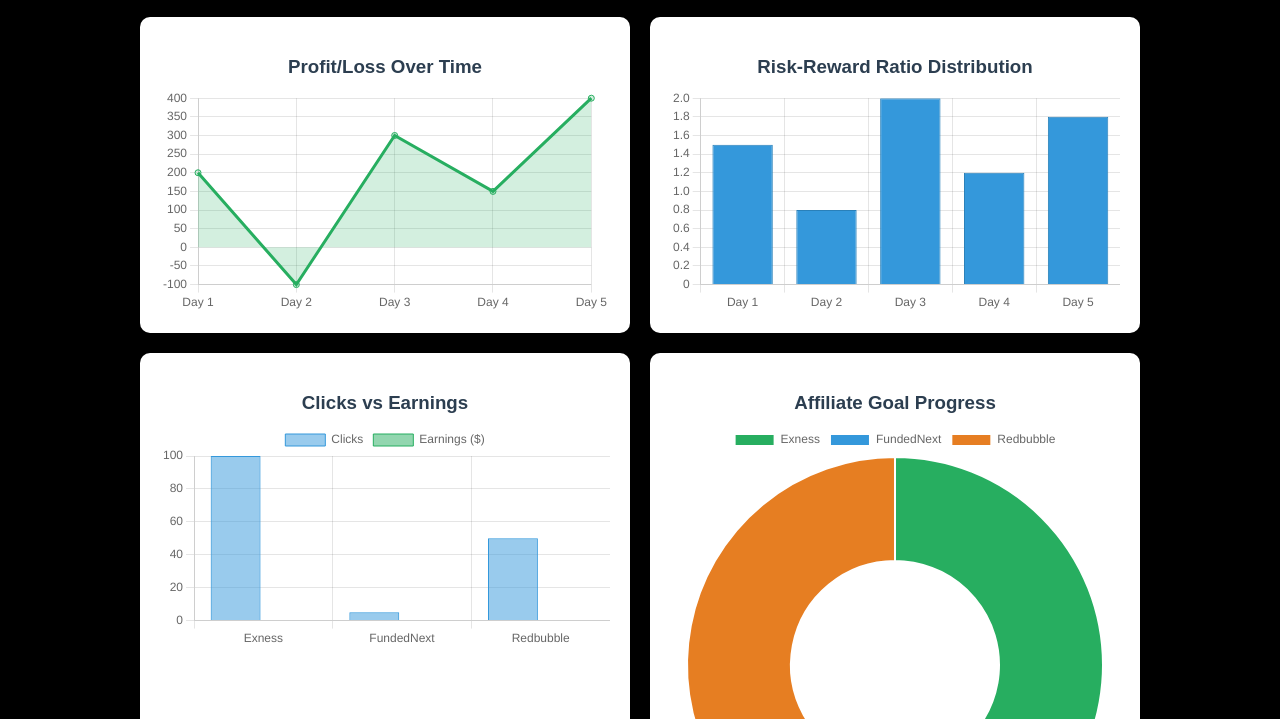
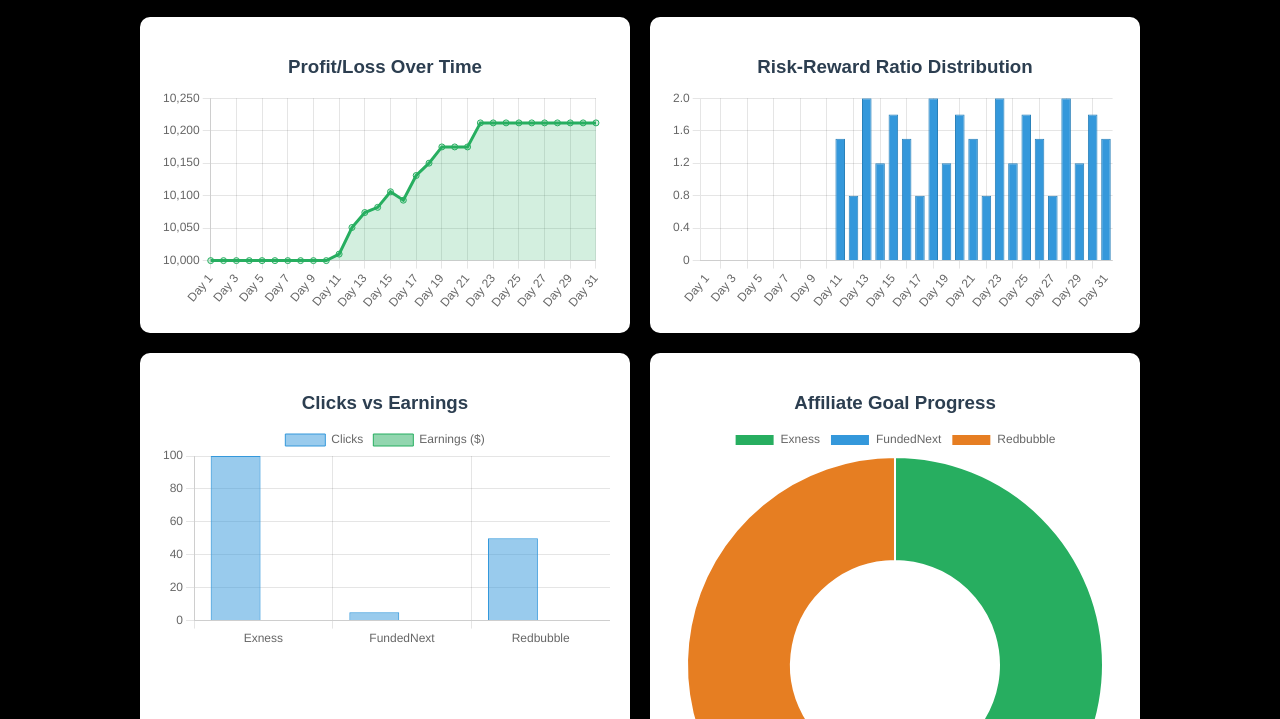
Before and after one commit to itsDill/Ioinnovationfund, a plain HTML site: page analytics.html in a window 1280 px wide. Shown: the part 81-800 px from the top of the page. Drawn offline with nearby package versions, Linux system fonts and the light colour scheme.

Commit message:
Merge remote-tracking branch 'origin/main'

```diff
--- a/analytics.html
+++ b/analytics.html
@@ -96,6 +96,15 @@ header nav ul li a.active {
     cursor: pointer;
     color: #333;
 }
+        header nav ul {
+    display: flex;
+    flex-wrap: wrap; /* Allows items to wrap if space is insufficient */
+    justify-content: flex-end; /* Aligns items to the right */
+    margin: 0;
+    padding: 0;
+    list-style: none;
+}
+
     </style>
 </head>
 <body>
@@ -143,10 +152,33 @@ header nav ul li a.active {
     <script>
         // Mock Data
         const tradingData = {
-            labels: ['Day 1', 'Day 2', 'Day 3', 'Day 4', 'Day 5'],
-            profits: [200, -100, 300, 150, 400],
-            riskRewardRatios: [1.5, 0.8, 2.0, 1.2, 1.8]
-        };
+    labels: [
+        'Day 1', 'Day 2', 'Day 3', 'Day 4', 'Day 5',
+        'Day 6', 'Day 7', 'Day 8', 'Day 9', 'Day 10',
+        'Day 11', 'Day 12', 'Day 13', 'Day 14', 'Day 15',
+        'Day 16', 'Day 17', 'Day 18', 'Day 19', 'Day 20',
+        'Day 21', 'Day 22', 'Day 23', 'Day 24', 'Day 25',
+        'Day 26', 'Day 27', 'Day 28', 'Day 29', 'Day 30',
+        'Day 31'
+    ],
+    profits: [
+        10000, 10000, 10000, 10000, 10000, 10000, 10000, 10000, 10000, 10000,
+        10010, 10051, 10074, 10082, 10106,
+        10093, 10131, 10150, 10175, 10175,
+        10175, 10212, 10212, 10212, 10212,
+        10212, 10212, 10212, 10212, 10212,
+        10212
+    ],
+    riskRewardRatios: [
+        0, 0, 0, 0, 0, 0, 0, 0, 0, 0,
+        1.5, 0.8, 2.0, 1.2, 1.8,
+        1.5, 0.8, 2.0, 1.2, 1.8,
+        1.5, 0.8, 2.0, 1.2, 1.8,
+        1.5, 0.8, 2.0, 1.2, 1.8,
+        1.5
+    ]
+};
+
 
         const affiliateData = {
             affiliates: ['Exness', 'FundedNext', 'Redbubble'],
```
